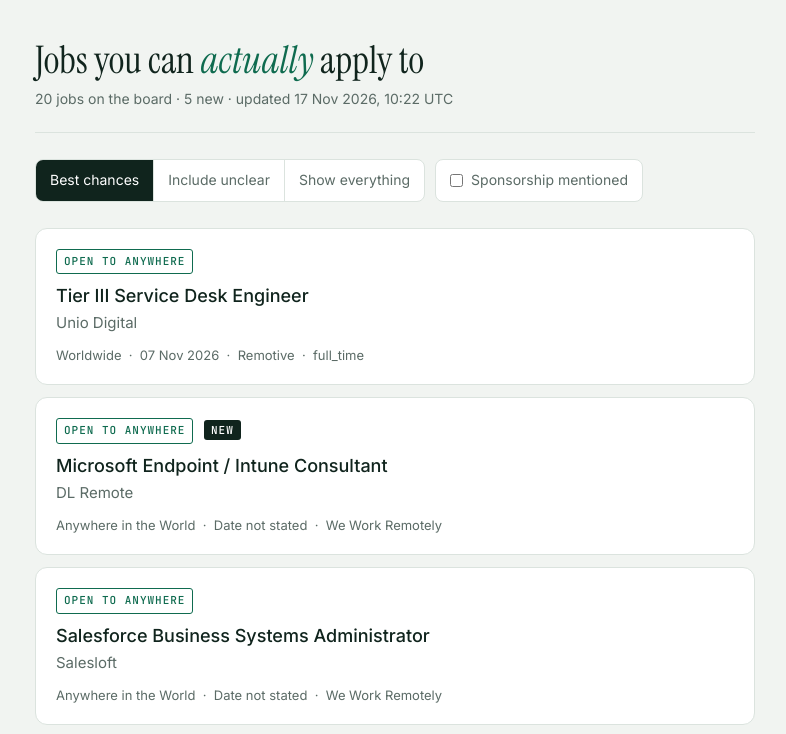
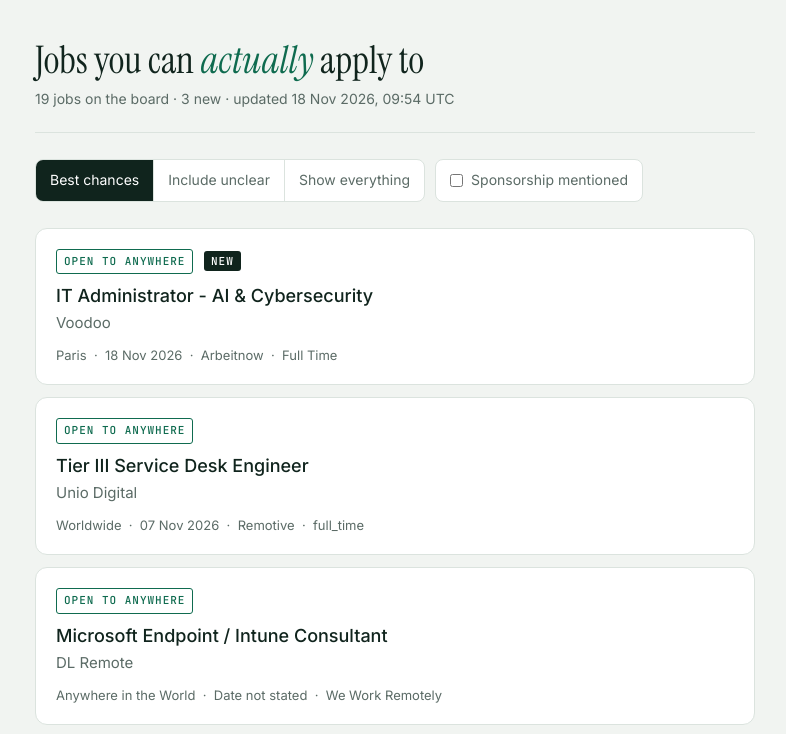
Before and after one commit to niloyansary64/job-radar, a plain HTML site: page index.html in a window 1280 px wide. Shown: the top 734 px of the page, without its empty margins (245-1031 px from the left). Drawn offline with Linux system fonts and the light colour scheme.

Commit message:
Job board refresh

```diff
--- a/jobs.json
+++ b/jobs.json
@@ -1,17 +1,38 @@
 {
- "updated": "17 Nov 2026, 10:22 UTC",
- "total": 20,
- "new_count": 5,
+ "updated": "18 Nov 2026, 09:54 UTC",
+ "total": 19,
+ "new_count": 3,
  "source_log": [
-  "Remotive: 17 fetched",
+  "Remotive: 16 fetched",
   "RemoteOK: 97 fetched",
   "Arbeitnow: 300 fetched",
   "Jobicy: 50 fetched",
   "Himalayas: 20 fetched",
-  "We Work Remotely: 126 fetched",
+  "We Work Remotely: 125 fetched",
   "ReliefWeb: unavailable (HTTPError)"
  ],
  "jobs": [
+  {
+   "title": "IT Administrator - AI & Cybersecurity",
+   "company": "Voodoo",
+   "location": "Paris",
+   "url": "https://www.arbeitnow.fr/jobs/companies/voodoo/it-administrator-ai-cybersecurity-paris-432688",
+   "posted": "2026-11-18T06:40:11",
+   "employment": "Full Time",
+   "source": "Arbeitnow",
+   "id": "15725f8cafe8",
+   "verdict": "Open to anywhere",
+   "rank": 1,
+   "sponsors": false,
+   "matched_on": "it administrator",
+   "age_days": 0,
+   "posted_human": "18 Nov 2026",
+   "why": [
+    "worldwide",
+    "global"
+   ],
+   "is_new": true
+  },
   {
    "title": "Tier III Service Desk Engineer",
    "company": "Unio Digital",
@@ -25,7 +46,7 @@
    "rank": 1,
    "sponsors": false,
    "matched_on": "service desk",
-   "age_days": 10,
+   "age_days": 11,
    "posted_human": "07 Nov 2026",
    "why": [
     "worldwide"
@@ -50,7 +71,7 @@
    "why": [
     "anywhere"
    ],
-   "is_new": true
+   "is_new": false
   },
   {
    "title": "Salesforce Business Systems Administrator",
@@ -195,76 +216,38 @@
    "is_new": false
   },
   {
-   "title": "German Speaking Customer Support Specialist - Work In Athens, Greece",
-   "company": "Patrique Mercier Recruitment Fr",
-   "location": "Switzerland",
-   "url": "https://www.arbeitnow.ch/jobs/companies/patrique-mercier-recruitment-fr/remote-german-speaking-customer-support-specialist-work-in-athens-greece-switzerland-479591",
-   "posted": "2026-11-17T00:20:04",
-   "employment": "Full time, entry",
+   "title": "Workplace Support Specialist",
+   "company": "Quantware",
+   "location": "Delft",
+   "url": "https://www.arbeitnow.nl/jobs/companies/quantware/workplace-support-specialist-delft-255392",
+   "posted": "2026-11-18T00:40:31",
+   "employment": "Full Time",
    "source": "Arbeitnow",
-   "id": "2d08782f9445",
-   "verdict": "Location unclear",
-   "rank": 2.5,
-   "sponsors": true,
-   "matched_on": "support specialist",
-   "age_days": 0,
-   "posted_human": "17 Nov 2026",
-   "why": [
-    "relocation package"
-   ],
-   "is_new": true
-  },
-  {
-   "title": "Customer Support Specialist (m/w/d)",
-   "company": "TAXMARO",
-   "location": "Berlin",
-   "url": "https://www.arbeitnow.com/jobs/companies/taxmaro/customer-support-specialist-berlin-200285",
-   "posted": "2026-11-16T21:00:48",
-   "employment": "Unbefristeter arbeitsvertrag",
-   "source": "Arbeitnow",
-   "id": "e89ef6ec93f0",
+   "id": "5c569ddeb155",
    "verdict": "Location unclear",
    "rank": 3,
    "sponsors": false,
    "matched_on": "support specialist",
    "age_days": 0,
-   "posted_human": "16 Nov 2026",
+   "posted_human": "18 Nov 2026",
    "why": [],
    "is_new": true
   },
   {
-   "title": "Mid Market Accounting Support Specialist",
-   "company": "Cloudbeds",
-   "location": "Canada, Europe",
-   "url": "https://jobicy.com/jobs/162741-mid-market-accounting-support-specialist",
-   "posted": "2026-11-17T06:49:57+00:00",
+   "title": "IT Support Specialist",
+   "company": "6sense",
+   "location": "USA",
+   "url": "https://jobicy.com/jobs/155698-it-support-specialist-3",
+   "posted": "2026-11-18T04:10:08+00:00",
    "employment": "Full-Time",
    "source": "Jobicy",
-   "id": "96ec73ffbd8c",
+   "id": "c9bd5c3d02d9",
    "verdict": "Location unclear",
    "rank": 3,
    "sponsors": false,
-   "matched_on": "support specialist",
+   "matched_on": "it support",
    "age_days": 0,
-   "posted_human": "17 Nov 2026",
-   "why": [],
-   "is_new": true
-  },
-  {
-   "title": "GTM Systems Administrator",
-   "company": "dscout",
-   "location": "USA",
-   "url": "https://jobicy.com/jobs/155571-gtm-systems-administrator",
-   "posted": "2026-11-17T03:00:24+00:00",
-   "employment": "Full-Time",
-   "source": "Jobicy",
-   "id": "d62677044edb",
-   "verdict": "Location unclear",
-   "rank": 3,
-   "sponsors": false,
-   "matched_on": "systems administrator",
-   "age_days": 0,
-   "posted_human": "17 Nov 2026",
+   "posted_human": "18 Nov 2026",
    "why": [],
    "is_new": true
   },
@@ -281,7 +264,7 @@
    "rank": 3,
    "sponsors": false,
    "matched_on": "support specialist",
-   "age_days": 7,
+   "age_days": 8,
    "posted_human": "09 Nov 2026",
    "why": [],
    "is_new": false
@@ -299,7 +282,7 @@
    "rank": 3,
    "sponsors": false,
    "matched_on": "support specialist",
-   "age_days": 25,
+   "age_days": 26,
    "posted_human": "23 Oct 2026",
    "why": [],
    "is_new": false
```
Also changed, not shown: digest.html (+1 -1 lines).
